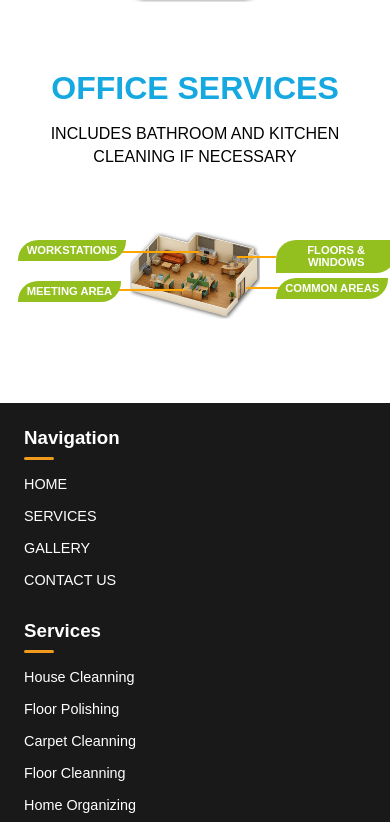
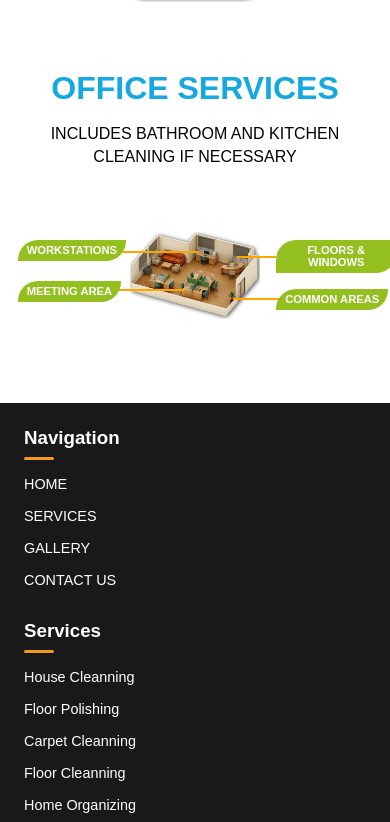
Before and after one commit to Ypz22/EcuaPro, a React (Vite) app: page /services in a window 390 px wide. Shown: the part 886-1708 px from the top of the page. Built offline with nearby package versions, Linux system fonts and the light colour scheme.

Commit message:
responsive contact pages

```diff
--- a/src/App.css
+++ b/src/App.css
@@ -1551,14 +1551,14 @@ footer ul li {
   }
 
   .common {
-    bottom: 1.5rem;
+    bottom: .8rem;
     right: -8rem;
   }
 
   .common-line {
-    bottom: 2.1rem;
+    bottom: 1.4rem;
     right: -2.8rem;
-    width: 45%;
+    width: 55%;
   }
 
   .label {
@@ -1572,7 +1572,7 @@ footer ul li {
   .modal-content {
     flex-direction: column;
     width: 90%;
-    max-height: 90vh;
+    max-height: 80vh;
     animation: fadeIn 0.3s ease-in-out;
     overflow: auto;
   }
```
